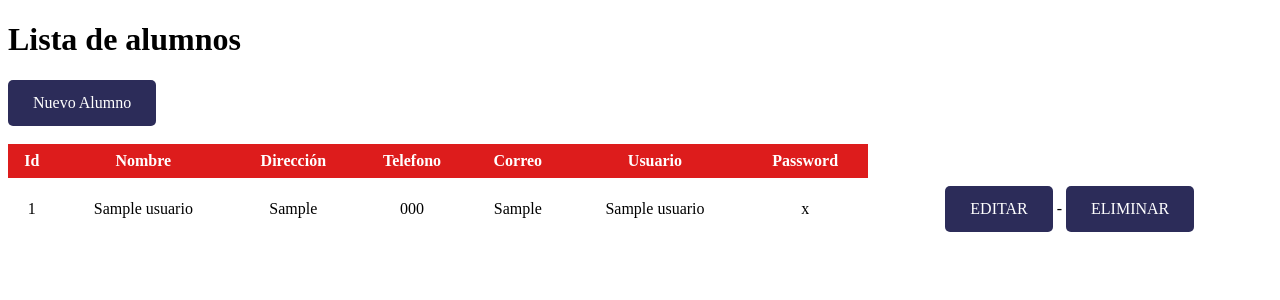
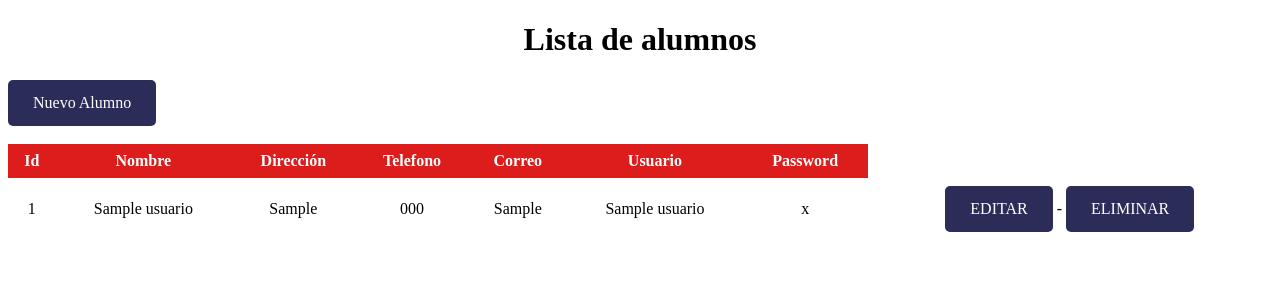
Before and after one commit to HazielMaldonado/ProyectoProgWeb, a PHP site: page / in a window 1280 px wide. Shown: the top 300 px of the page. Run offline with PHP 8.4, Linux system fonts and the light colour scheme; tables that the repository leaves empty or names only in its code hold one stand-in row (values such as "Sample post"); a stand-in replaces the project's code that opens the database connection.

Commit message:
Cambio 10

```diff
--- a/estilos.css
+++ b/estilos.css
@@ -31,3 +31,7 @@ a:hover, a:active{
     background-color: lightblue;
     border-radius: 5px;
 }
+
+h1,h2,h3,h4{
+    text-align: center;
+}
```
